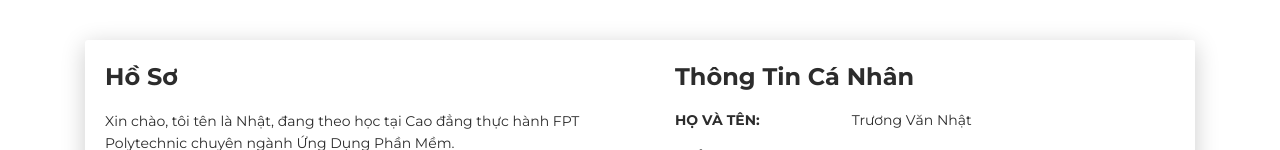
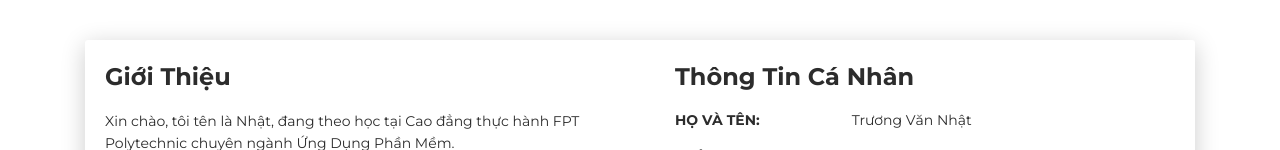
Before and after one commit to truongvannhat/truongvannhat, a plain HTML site: page index.html in a window 1280 px wide. Shown: the part 580-730 px from the top of the page. Drawn offline with Linux system fonts and the light colour scheme.

Commit message:
Update index.html

```diff
--- a/index.html
+++ b/index.html
@@ -59,7 +59,7 @@
       <div class="row">
         <div class="col-lg-6 col-md-12">
           <div class="card-body">
-            <div class="h4 mt-0 title">Hồ Sơ</div>
+            <div class="h4 mt-0 title">Giới Thiệu</div>
             <p>Xin chào, tôi tên là Nhật, đang theo học tại Cao đẳng thực hành FPT Polytechnic chuyên ngành Ứng Dụng Phần Mềm.</p>
           </div>
         </div>
```
